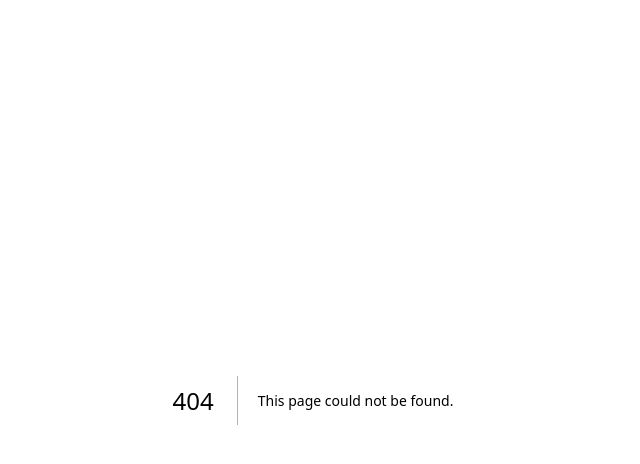
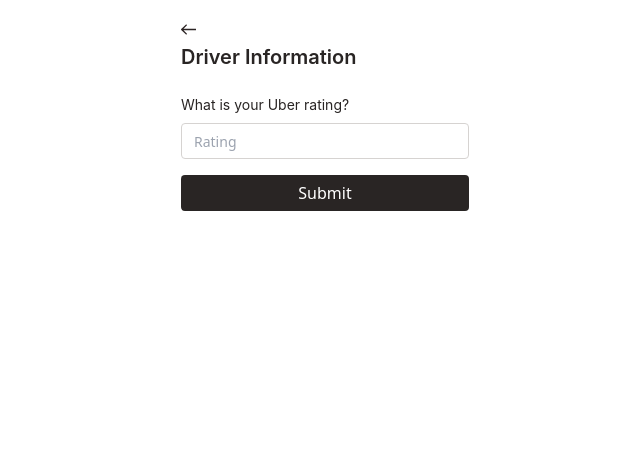
Before and after one commit to UT-HAI/giginsights, a Next.js app: page /profile/info in a window 1280 px wide. Before the commit this address had no page. Shown: the top 464 px of the page, without its empty margins (327-967 px from the left). Built offline with nearby package versions, Linux system fonts and the light colour scheme.

Commit message:
removed delete route

```diff
--- /dev/null
+++ b/src/app/profile/info/page.tsx
@@ -0,0 +1,72 @@
+"use client";
+
+import { NavigationIconLink } from "@/app/components/NavigationIconLink";
+import { useState } from "react";
+import { ErrorBar } from "@/app/components/ErrorBar";
+
+export default function Page() {
+  const [errors, setErrors] = useState<Record<string, string>>({})
+  const [success, setSuccess] = useState<boolean>(false)
+
+  const handleSubmit = async (event: any) => {
+    event.preventDefault(); // Prevent default form submission behavior
+
+    const formData = new FormData(event.target); // Create FormData object from the form
+    const data = Object.fromEntries(formData); // Convert to a plain object
+
+    try {
+      const response = await fetch("/api/profile/info", {
+        // Your API endpoint
+        method: "POST",
+        headers: {
+          "Content-Type": "application/json",
+        },
+        body: JSON.stringify(data), // Convert data to JSON
+      });
+      if (!response.ok) {
+        const result = await response.json();
+        setErrors(result || {})
+        setSuccess(false);
+      } else {
+        setSuccess(true);
+        setErrors({})
+      }
+    } catch (error) {
+      console.log(error);
+      setErrors({ general: "An error occurred, please try again." });
+    }
+  };
+
+  return (
+    <div className="flex justify-center items-center">
+      <div className="flex flex-col pl-6 pt-6">
+        <NavigationIconLink href="/profile" />
+
+        <h1 className="text-stone-800 text-xl font-semibold font-['Inter'] mb-6">
+          Driver Information
+        </h1>
+        <form className="flex flex-col" onSubmit={handleSubmit}>
+          <label
+            className="text-stone-800 text-sm font-normal font-['Inter'] mb-2"
+            htmlFor="rating"
+          >
+            What is your Uber rating?
+          </label>
+          <input
+            className="p-3 w-72 h-9 text-sm rounded border border-stone-300 mb-4"
+            id="rating"
+            name="rating"
+            type="text"
+            placeholder="Rating"
+          ></input>
+
+          <input
+            className="w-72 h-9 bg-stone-800 rounded text-white cursor-pointer"
+            type="submit"
+            value="Submit"
+          />
+        </form>
+      </div>
+    </div>
+  );
+}
```
Also changed, not shown: src/app/api/delete/route.ts (deleted).
